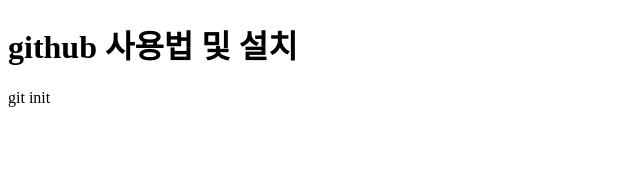
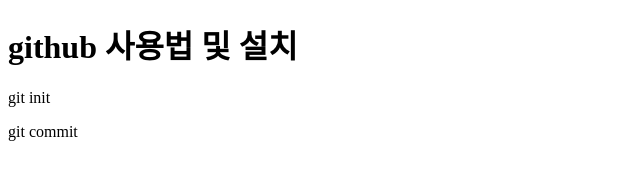
Before and after one commit to gyeongzza/company2-project, a plain HTML site: page index.html in a window 1280 px wide. Shown: the full height of the page, 0-640 px from the left. Drawn offline with Linux system fonts and the light colour scheme.

Commit message:
second commit

```diff
--- a/index.html
+++ b/index.html
@@ -9,5 +9,8 @@
 <body>
     <h1>github 사용법 및 설치</h1>
     <p>git init</p>
+
+    <!--기능 업그레이드-->
+    <p>git commit</p>
 </body>
 </html>
```
